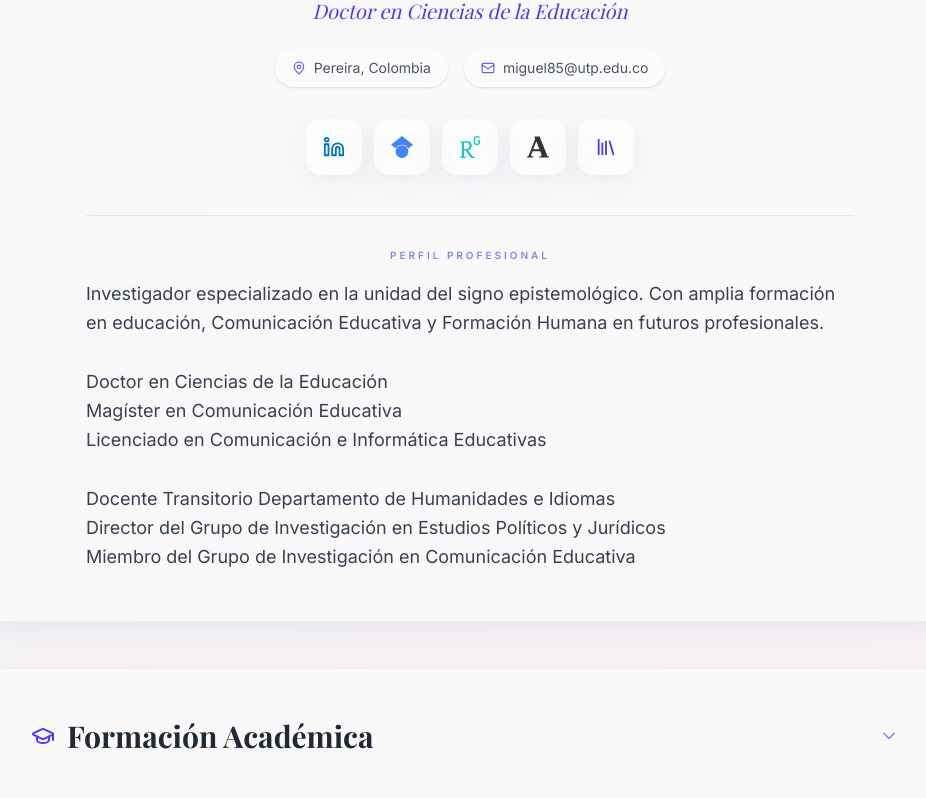
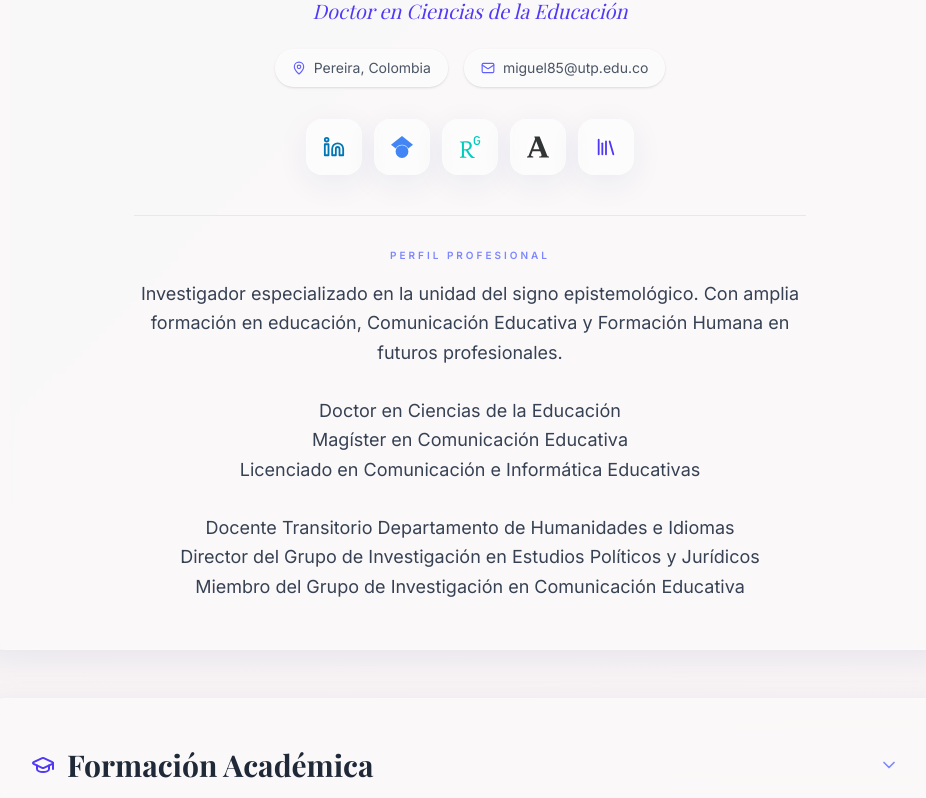
Before and after one commit to juannietoval/CV-Miguel, a React (Vite) app: page / in a window 1280 px wide. Shown: the part 476-1274 px from the top of the page, without its empty margins (170-1096 px from the left). Built offline with nearby package versions, Linux system fonts and the light colour scheme; a web font is replaced by a local one.

Commit message:
mejora_bio

```diff
--- a/src/components/sections/HeroSection.tsx
+++ b/src/components/sections/HeroSection.tsx
@@ -86,7 +86,7 @@ export default function HeroSection() {
                   {/* Biografía (Siempre Visible) */}
                   <div className="border-t border-indigo-100 pt-8">
                     <h3 className="text-[10px] font-black text-indigo-400 uppercase tracking-[0.3em] mb-4">Perfil Profesional</h3>
-                    <p className="text-base md:text-lg leading-relaxed text-gray-700 text-left whitespace-pre-line">
+                    <p className="text-base md:text-lg leading-relaxed text-gray-700 text-center whitespace-pre-line max-w-2xl mx-auto">
                       {PROFESSOR_DATA.bio}
                     </p>
                   </div>
```
